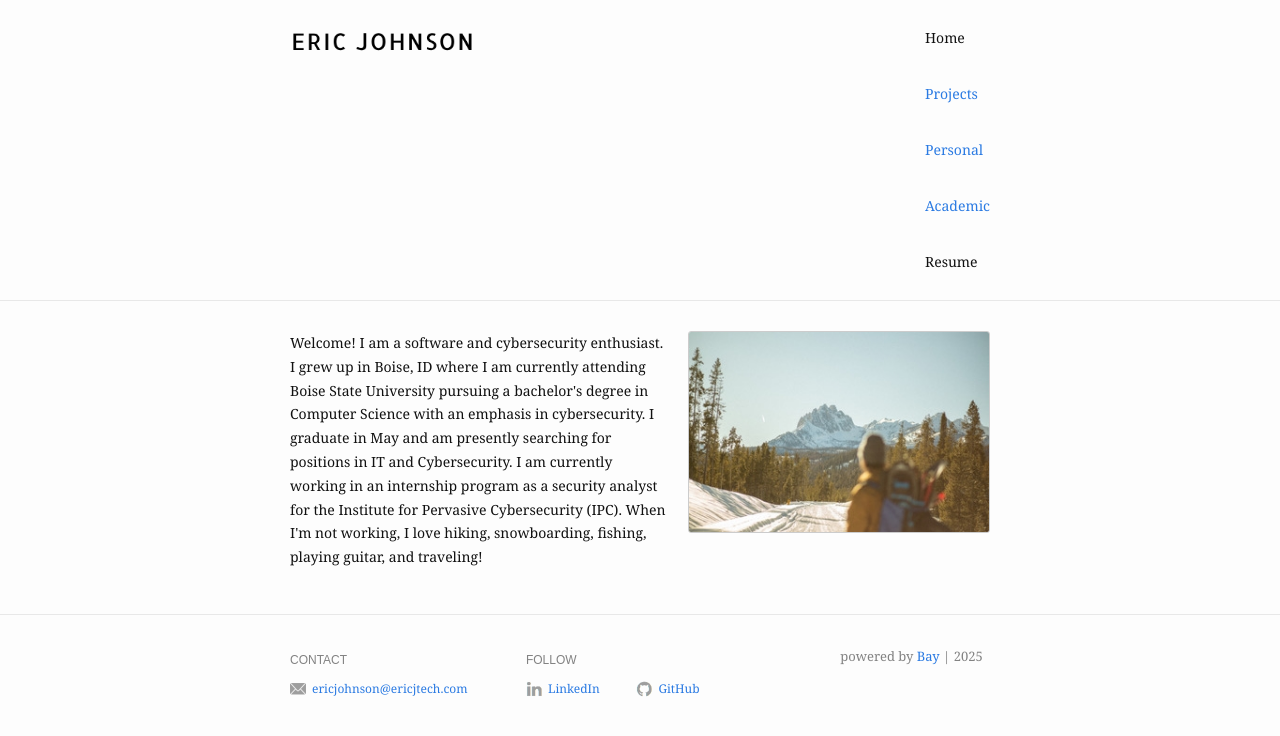
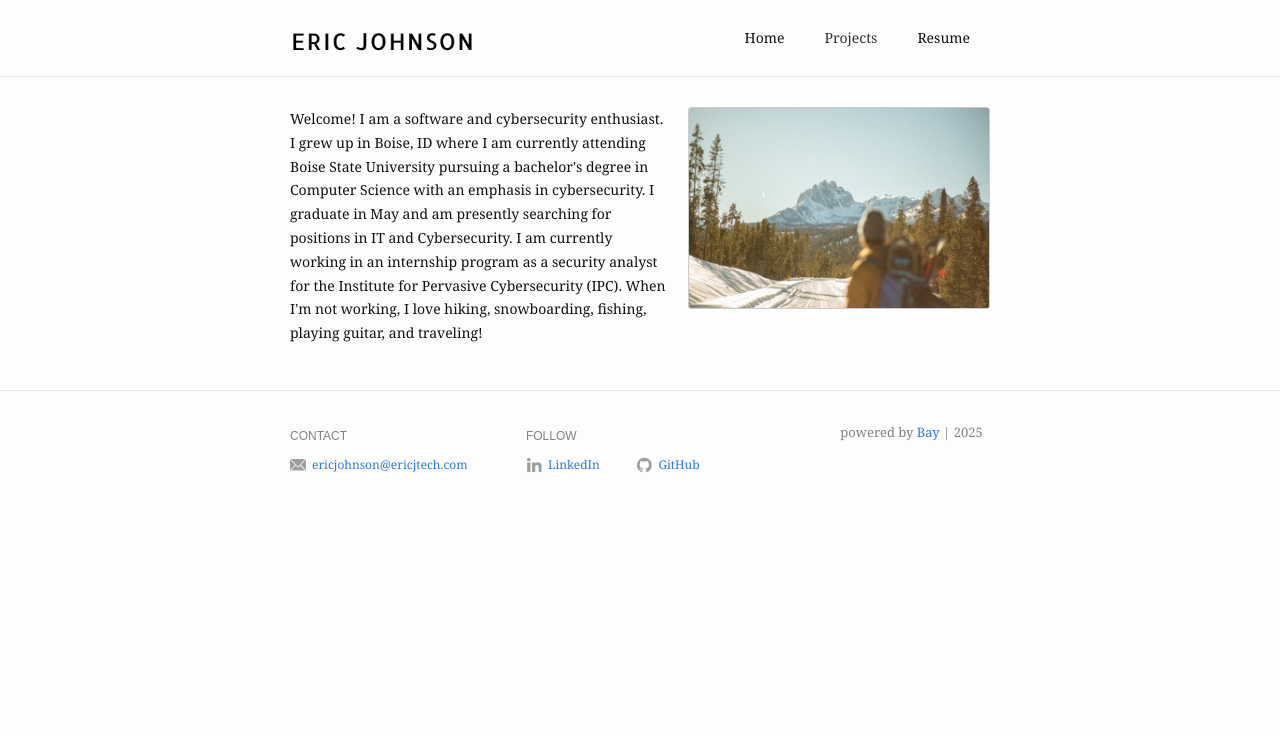
Before and after one commit to eboi1/eboi1.github.io, a Jekyll site: the page built from index.md, in a window 1280 px wide. Shown: the top 736 px of the page. Built offline with Jekyll 4.4.1, drawn with Linux system fonts in a browser that asks for light colours.

Commit message:
CSS for dropdown

```diff
--- a/_includes/header.html
+++ b/_includes/header.html
@@ -19,7 +19,6 @@
           {% if page.dropdown %}
           <div class="dropdown">
             <a class="dropdown-toggle" href="{{ page_link }}">{{ page.name }}</a>
-            <!-- <a href="#" class="dropdown-toggle">{{ page.name }}</a> -->
             <div class="dropdown-menu">
               {% for subpage in page.dropdown %}
               {% if subpage.slug and subpage.slug != "" and subpage.slug != nil %}
--- a/_sass/_layout.scss
+++ b/_sass/_layout.scss
@@ -171,3 +171,47 @@
 .page-heading {
   font-size: 20px;
 }
+
+.page-subheading {
+  font-size: 20px;
+}
+
+.site-nav {
+  display: flex;
+  align-items: center;
+}
+
+.menu {
+  display: flex;
+  // list-style: none;
+  // margin: 0;
+  // padding: 0;
+}
+
+.page-link, .dropdown-toggle {
+  padding: 10px 20px;
+  text-decoration: none;
+  color: #333; /* Adjust color as needed */
+}
+
+.dropdown, .menu-page {
+  position: relative;
+}
+
+.dropdown-menu {
+  display: none;
+  position: absolute;
+  background-color: #f9f9f9;
+  width: fit-content;
+  z-index: 1;
+}
+
+div.dropdown:hover div.dropdown-menu {
+  display: block;
+}
+
+.subpage-link {
+  padding: 10px 20px;
+  text-decoration: none;
+  color: #333; /* Adjust color as needed */
+}
```
